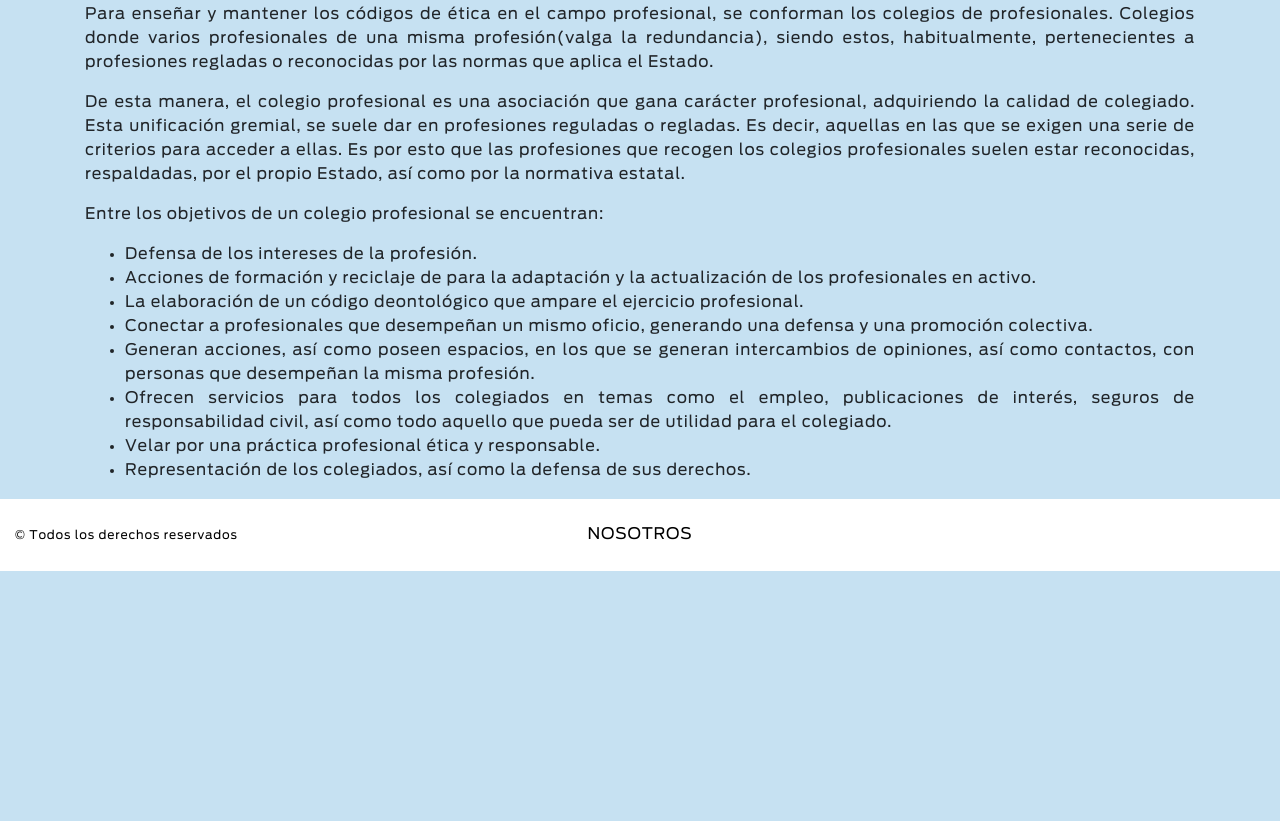
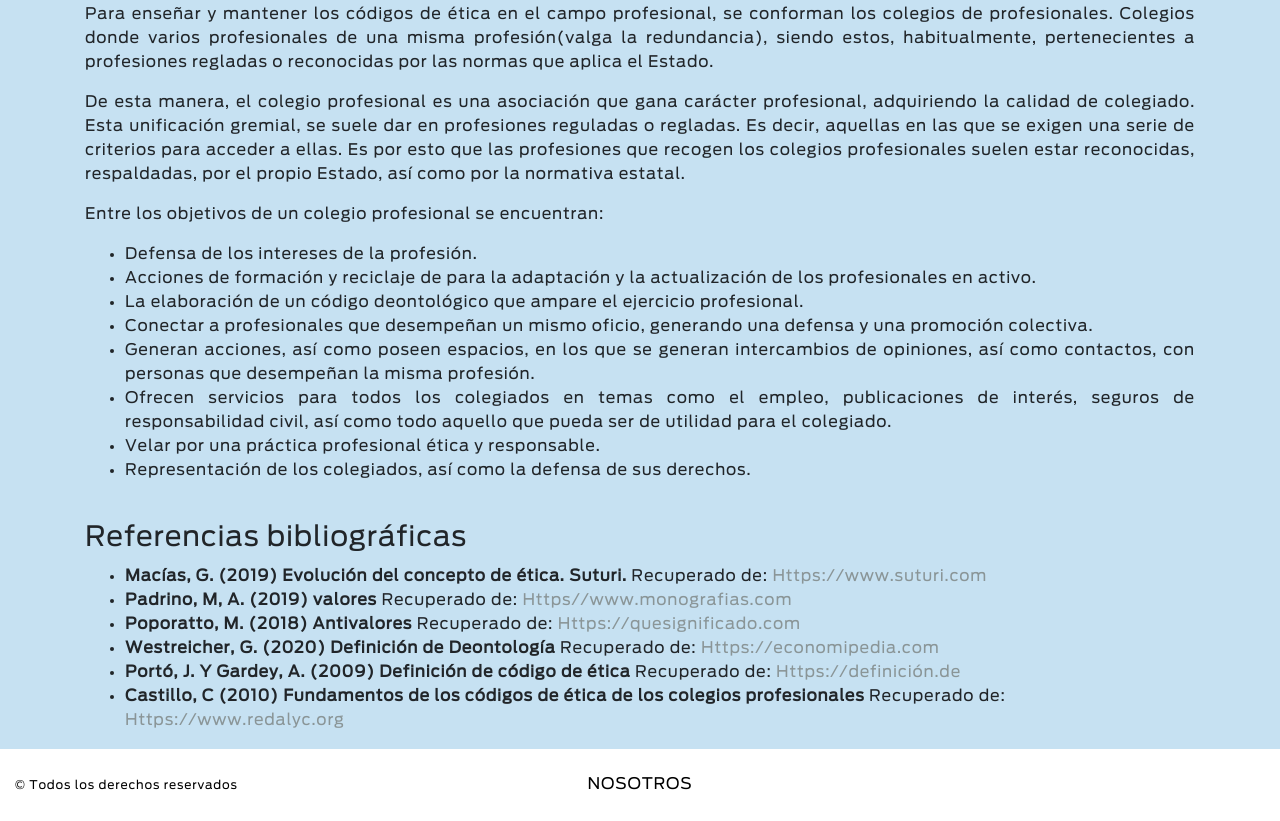
Before and after one commit to eldergomes1/etica-web, a plain HTML site: page Tema1.html in a window 1280 px wide. Shown: the part 2720-3541 px from the top of the page. Before the commit the page ends 3291 px from the top, so only its background shows below. Drawn offline with nearby package versions, Linux system fonts and the light colour scheme.

Commit message:
referncia bibliograficas el tema 1

```diff
--- a/Tema1.html
+++ b/Tema1.html
@@ -329,8 +329,42 @@
             <li>Representación de los colegiados, así como la defensa de sus derechos.</li>
           </ul>
     </section>
-
-
+    <section class="container">
+      <br>
+      <h3>Referencias bibliográficas</h3>
+      <ul>
+        <li><span class="font-weight-bold">Macías, G. (2019) Evolución del concepto de ética. Suturi.</span>
+          Recuperado de:
+          <a href="Https://www.suturi.com/es/historia/evolución-del-concepto-de-etica--sA1cQV6KinXhsmcWD2DThkdk">Https://www.suturi.com</a></li>
+        </li>
+        <li><span class="font-weight-bold">Padrino,  M, A. (2019) valores</span>
+          Recuperado de:
+          <a href="Https//www.monografias.com/trabajos82/valores-caracteristicas">Https//www.monografias.com</a></li>
+        </li>
+        <li><span class="font-weight-bold">Poporatto, M. (2018) Antivalores</span>
+          Recuperado de:
+          <a href="Https://quesignificado.com/Antivalores">Https://quesignificado.com</a></li>
+        </li>
+        <li><span class="font-weight-bold">Westreicher, G. (2020) Definición de Deontología</span>
+          Recuperado de:
+          <a href="Https://economipedia.com/definiciones/deontología.html">Https://economipedia.com</a></li>
+        </li>
+        <li><span class="font-weight-bold">Portó, J. Y Gardey, A. (2009) Definición de código de ética</span>
+          Recuperado de:
+          <a href="Https://definición.de/codigo-de-etica">Https://definición.de</a></li>
+        </li>
+        <li><span class="font-weight-bold">Castillo, C (2010) Fundamentos de los códigos de ética de los colegios profesionales</span>
+          Recuperado de:
+          <a href="Https://www.redalyc.org/PDF/44013961007.pdf">Https://www.redalyc.org</a></li>
+        </li>
+      </ul>
+    </section>
+    <!-- <div class="fondoa">
+      <section class="container">
+        <br>
+        <h3>Referencias</h3>
+      </section>
+    </div> -->
 
     <footer class="pie">
       <div class="container-fluid">
```
